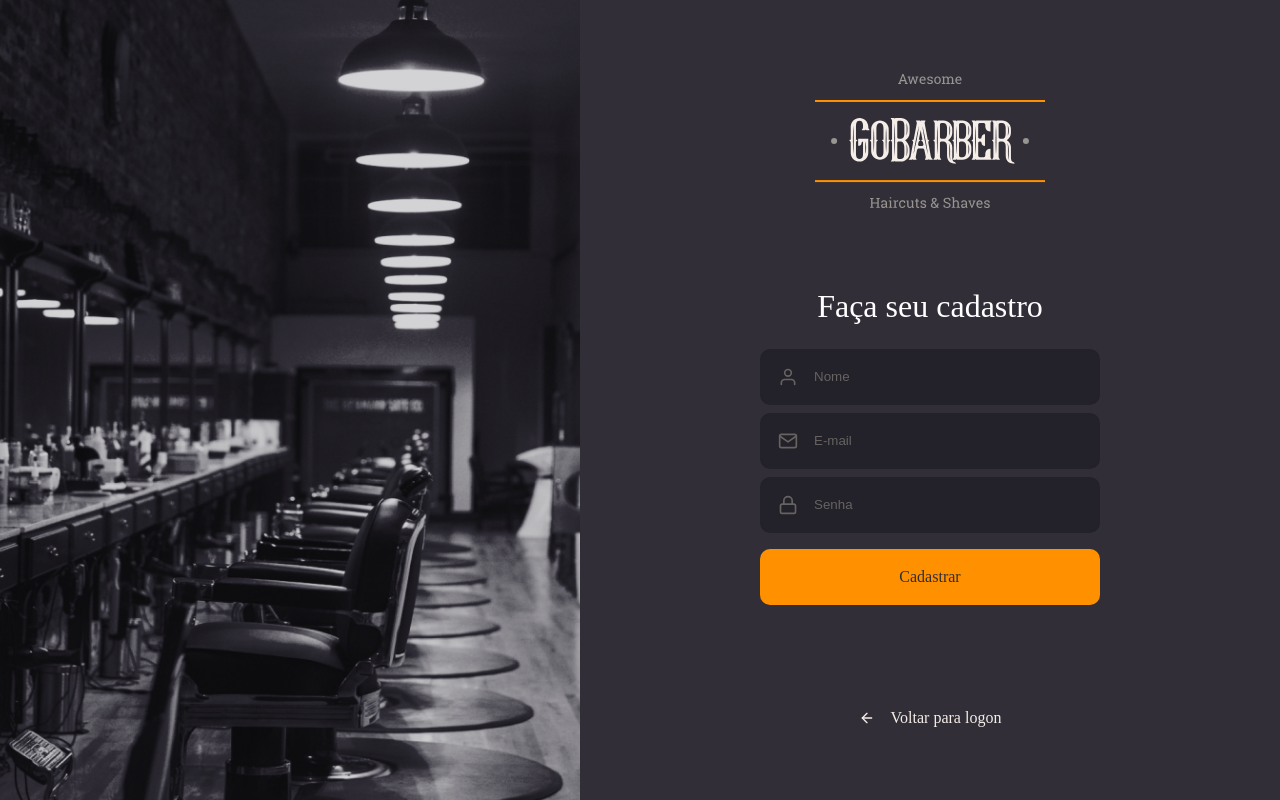
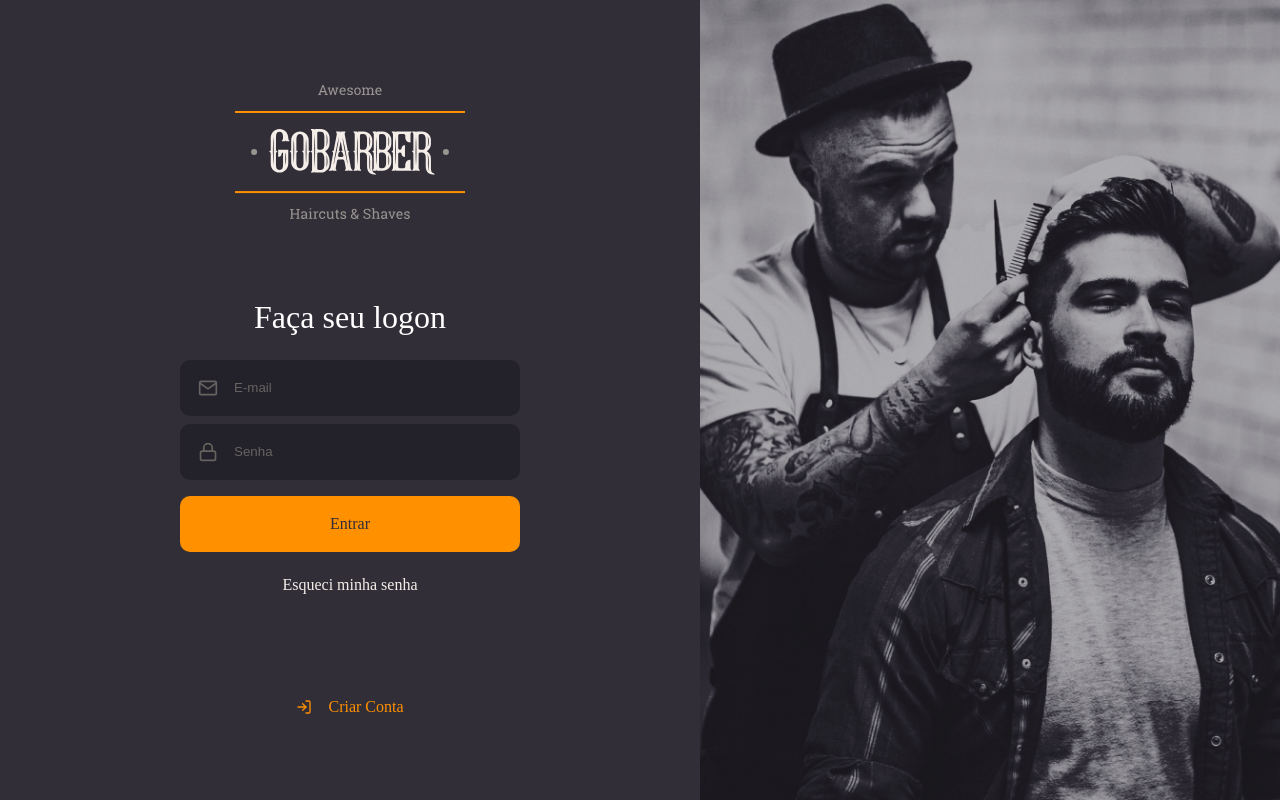
Before and after one commit to sergiocampos93/gobarber-web, a React (Create React App) app: page /signup in a window 1280 px wide. Built offline with nearby package versions, Linux system fonts and the light colour scheme; the HTML template or start-up script is replaced by a standard one.

Commit message:
Context API implementation for user authetication. Form validation in the SignIn page was imeplemented too.

```diff
--- a/package.json
+++ b/package.json
@@ -6,6 +6,7 @@
     "@testing-library/jest-dom": "^4.2.4",
     "@testing-library/react": "^9.3.2",
     "@testing-library/user-event": "^7.1.2",
+    "axios": "^0.19.2",
     "eslint-config-airbnb": "^18.2.0",
     "eslint-plugin-react": "^7.20.5",
     "polished": "^3.6.5",
--- a/src/App.tsx
+++ b/src/App.tsx
@@ -1,12 +1,16 @@
 import React from 'react';
 
 import SignIn from './pages/Signin';
-import SignUp from './pages/Signup';
+// import SignUp from './pages/Signup';
 import GlobalStyle from './styles/global';
+
+import { AuthProvider } from './context/AuthContext';
 
 const App: React.FC = () => (
   <>
-    <SignUp />
+    <AuthProvider>
+      <SignIn />
+    </AuthProvider>
     <GlobalStyle />
   </>
 );
--- a/src/components/Input/index.tsx
+++ b/src/components/Input/index.tsx
@@ -1,10 +1,4 @@
-import React, {
-  InputHTMLAttributes,
-  Ref,
-  useRef,
-  useState,
-  useCallback,
-} from 'react';
+import React, { InputHTMLAttributes, Ref, useState, useCallback } from 'react';
 import { IconBaseProps } from 'react-icons';
 
 import { Container } from './styles';
@@ -17,8 +11,6 @@ interface InputProps extends InputHTMLAttributes<HTMLInputElement> {
 
 const Input: React.FC<InputProps> = React.forwardRef(
   ({ icon: Icon, ...rest }, ref) => {
-    const inputRef = useRef<HTMLInputElement>(null);
-
     const [isFocused, setIsFocused] = useState(false);
 
     const handleInputBlur = useCallback(() => {
--- /dev/null
+++ b/src/context/AuthContext.tsx
@@ -0,0 +1,29 @@
+import React, { createContext, useCallback } from 'react';
+import api from '../services/api';
+
+interface SignInCredentials {
+  email: string;
+  password: string;
+}
+
+interface AuthContextProps {
+  name: string;
+  signIn(credentials: SignInCredentials): Promise<void>;
+}
+
+export const AuthContext = createContext<AuthContextProps>(
+  {} as AuthContextProps,
+);
+
+export const AuthProvider: React.FC = ({ children }) => {
+  const signIn = useCallback(async ({ email, password }) => {
+    const response = await api.post('sessions', { email, password });
+
+    console.log(response.data);
+  }, []);
+  return (
+    <AuthContext.Provider value={{ name: 'Sérgio', signIn }}>
+      {children}
+    </AuthContext.Provider>
+  );
+};
--- a/src/pages/Signin/index.tsx
+++ b/src/pages/Signin/index.tsx
@@ -1,26 +1,59 @@
-import React from 'react';
+import React, { useContext } from 'react';
+import { useForm } from 'react-hook-form';
 import { FiLogIn, FiMail, FiLock } from 'react-icons/fi';
+
+import { AuthContext } from '../../context/AuthContext';
 
 import logoImg from '../../assets/logo.svg';
 
 import Input from '../../components/Input';
 import Button from '../../components/Button';
+import InputError from '../../components/InputError';
 
 import { Container, Content, Background } from './styles';
 
-const SignIn: React.FC = () => (
+const SignIn: React.FC = () => {
+  type FormData = {
+    email: string;
+    password: string;
+  };
+  const { register, handleSubmit, errors } = useForm<FormData>();
+  const { signIn } = useContext(AuthContext);
+  return (
     <Container>
       <Content>
         <img src={logoImg} alt="GoBarber" />
-      <form>
+        <form
+          onSubmit={handleSubmit(formData => {
+            signIn({ email: formData.email, password: formData.password });
+          })}
+        >
           <h1>Faça seu logon</h1>
-        <Input name="email" icon={FiMail} placeholder="E-mail" />
+          <Input
+            name="email"
+            icon={FiMail}
+            placeholder="E-mail"
+            ref={register({
+              required: 'Campo obrigatório',
+              pattern: {
+                value: /\w+@\w+\.[\w].+/,
+                message: 'E-mail inválido',
+              },
+            })}
+          />
+          {errors.email && <InputError>{errors.email.message}</InputError>}
           <Input
             name="password"
             icon={FiLock}
             type="password"
             placeholder="Senha"
+            ref={register({
+              required: 'Campo obrigatório',
+            })}
           />
+          {errors.password && (
+            <InputError>{errors.password.message}</InputError>
+          )}
           <Button type="submit">Entrar</Button>
           <a href="forgot">Esqueci minha senha</a>
         </form>
@@ -32,5 +65,6 @@ const SignIn: React.FC = () => (
       <Background />
     </Container>
   );
+};
 
 export default SignIn;
--- /dev/null
+++ b/src/services/api.ts
@@ -0,0 +1,7 @@
+import axios from 'axios';
+
+const api = axios.create({
+  baseURL: 'http://localhost:3333',
+});
+
+export default api;
```
Also changed, not shown: 1 other file (tests, documents, lock files or other folders). Lines whose indentation alone changed are shown as unchanged.
